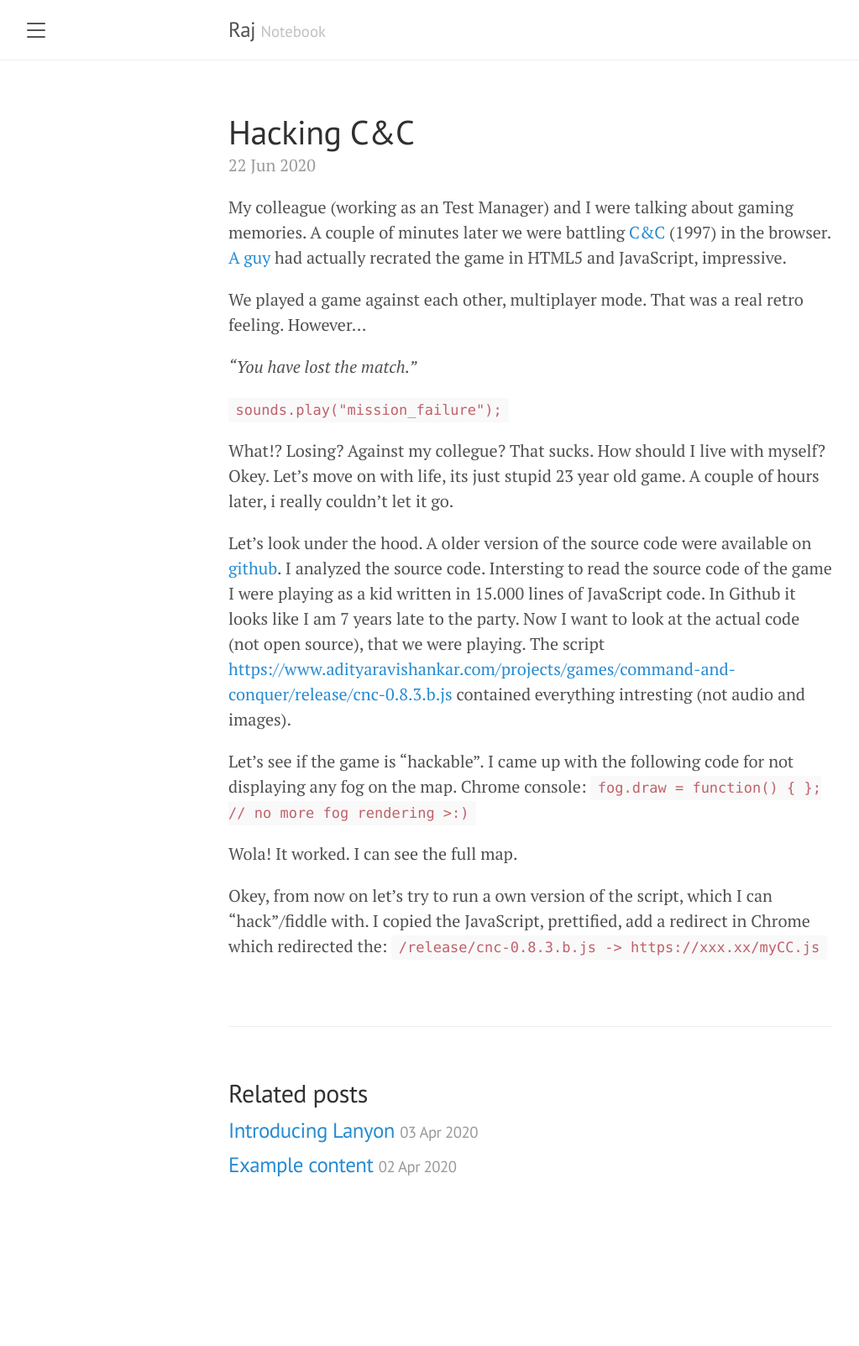
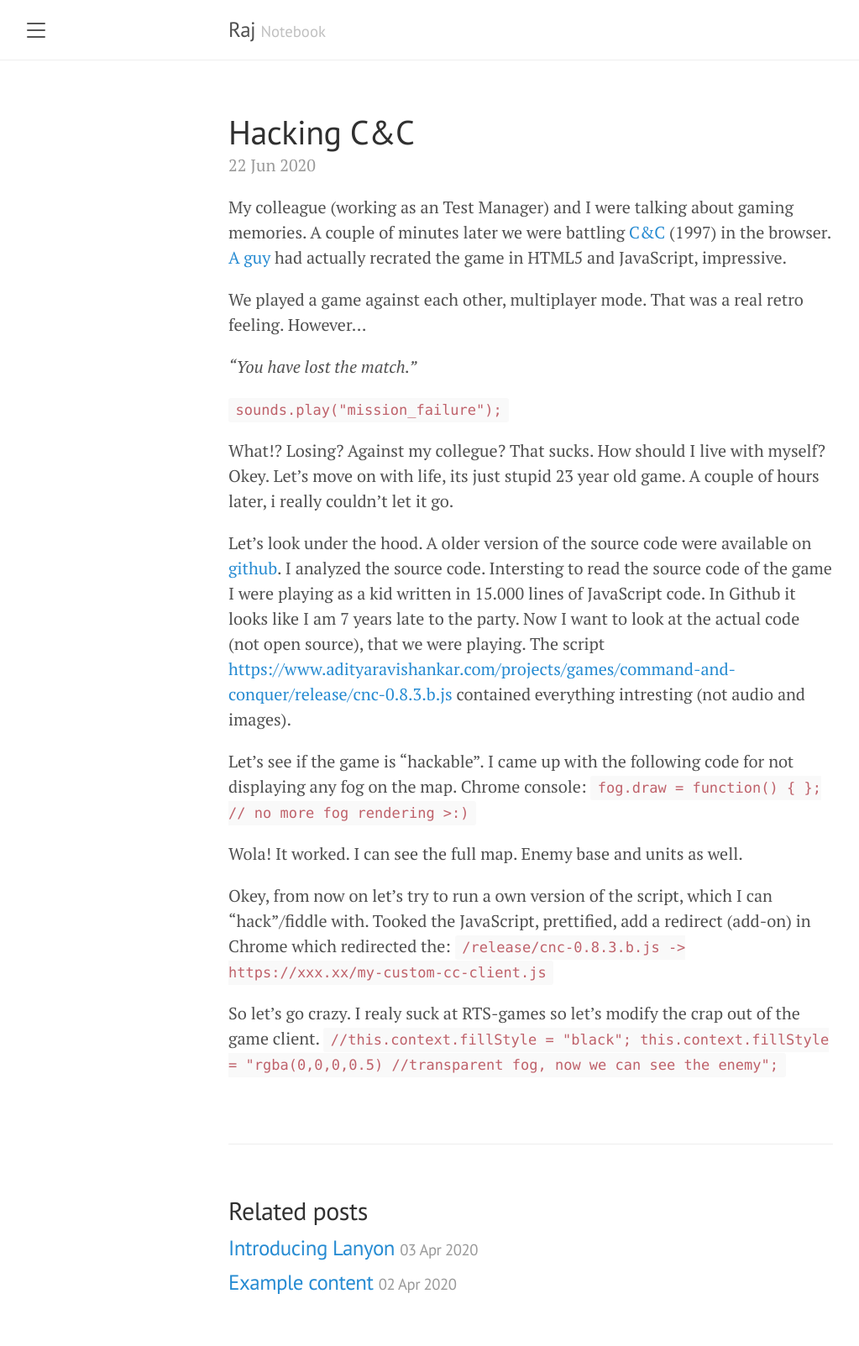
Before and after one commit to zytric/raj, a Jekyll site: the page built from _posts/2020-06-22-hacking-cc.md, in a window 1280 px wide. Shown: the whole page at 84% size, without its empty margins (8-1031 px from the left). Built offline with Jekyll 4.4.1, drawn with Linux system fonts in a browser that asks for light colours; before the commit the page ends 1463 px from its top, so only the background shows below that.

Commit message:
Update 2020-06-22-hacking-cc.md

```diff
--- a/_posts/2020-06-22-hacking-cc.md
+++ b/_posts/2020-06-22-hacking-cc.md
@@ -20,7 +20,12 @@ Let's look under the hood. A older version of the source code were available on
 Let's see if the game is "hackable". I came up with the following code for not displaying any fog on the map. Chrome console:
 `fog.draw = function() { }; // no more fog rendering >:)`
 
-Wola! It worked. I can see the full map.
+Wola! It worked. I can see the full map. Enemy base and units as well.
 
-Okey, from now on let's try to run a own version of the script, which I can "hack"/fiddle with. I copied the JavaScript, prettified, add a redirect in Chrome which redirected the:
-`/release/cnc-0.8.3.b.js -> https://xxx.xx/myCC.js`
+Okey, from now on let's try to run a own version of the script, which I can "hack"/fiddle with. Tooked the JavaScript, prettified, add a redirect (add-on) in Chrome which redirected the:
+`/release/cnc-0.8.3.b.js -> https://xxx.xx/my-custom-cc-client.js`
+
+So let's go crazy. I realy suck at RTS-games so let's modify the crap out of the game client.
+`//this.context.fillStyle = "black";
+this.context.fillStyle = "rgba(0,0,0,0.5) //transparent fog, now we can see the enemy";
+`
```
